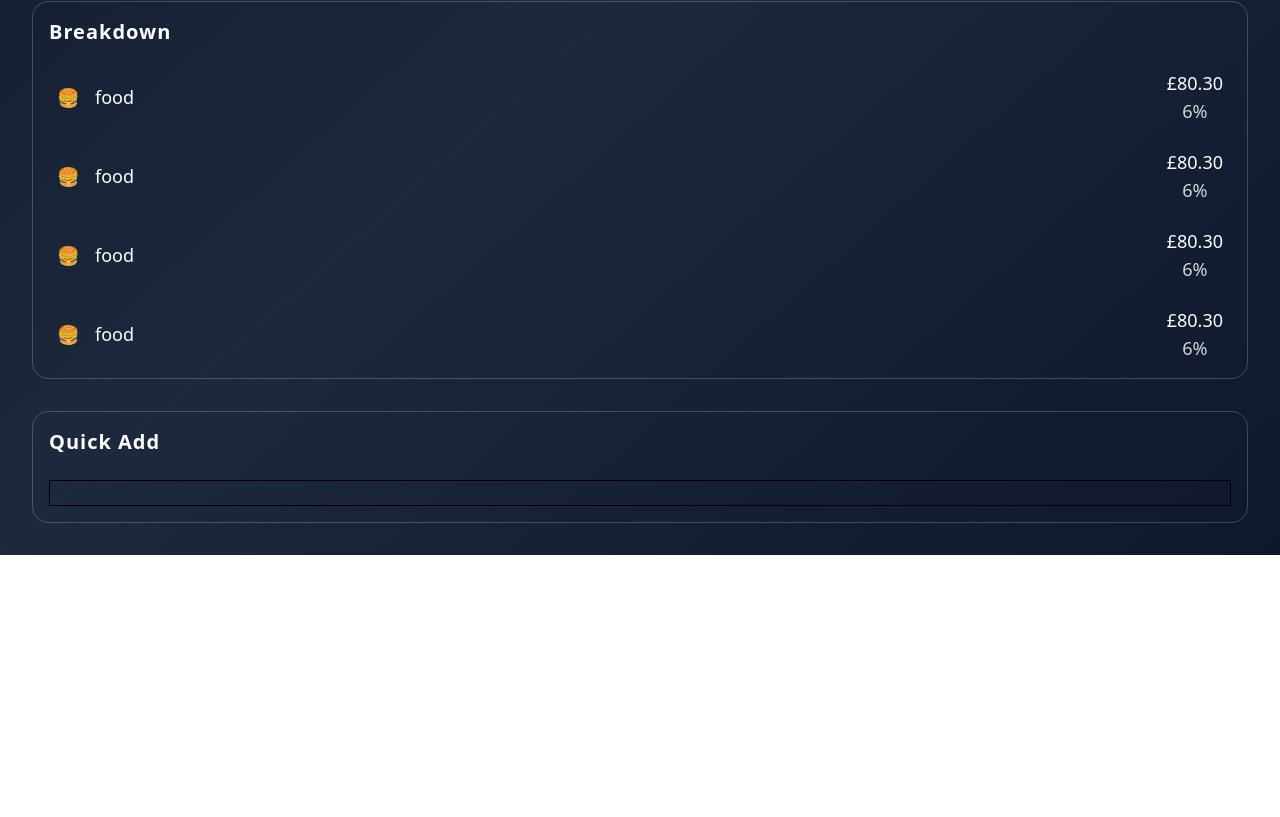
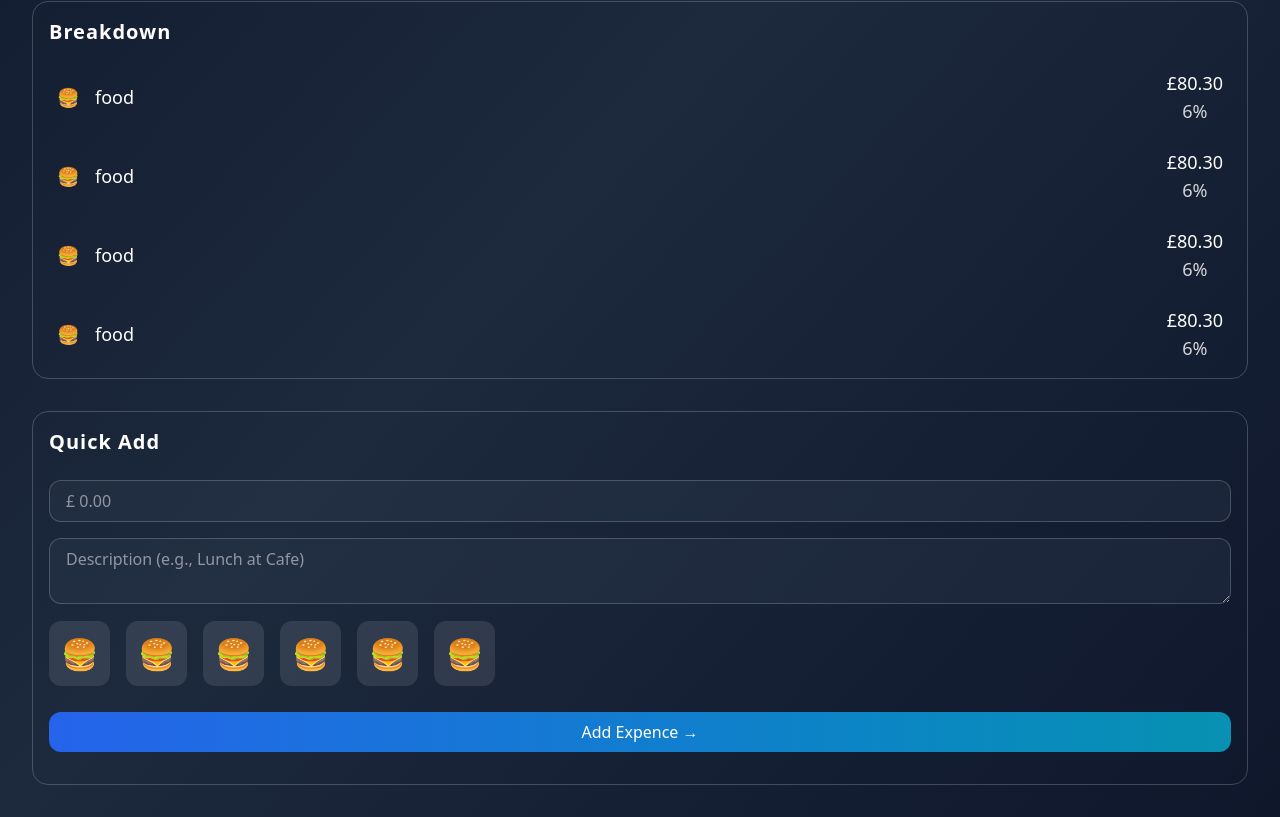
Before and after one commit to A-Karim2003/Expense-Tracker, a React (Vite) app: page / in a window 1280 px wide. Shown: the part 583-1400 px from the top of the page. Before the commit the page ends 1138 px from the top, so only its background shows below. Built offline with nearby package versions, Linux system fonts and the light colour scheme.

Commit message:
feat: Create the UI for  Quick Add section

```diff
--- a/src/Sections/QuickAddSection.jsx
+++ b/src/Sections/QuickAddSection.jsx
@@ -2,9 +2,43 @@ import SectionContainer from "../components/SectionContainer";
 
 function QuickAddSection() {
   return (
-    <SectionContainer SectionTitle={"Quick Add"}>
-      <form className="border">
-        <input className="" />
+    <SectionContainer SectionTitle={"Quick Add"} className="pb-8">
+      <form className=" text-white flex flex-col gap-4">
+        <input
+          type="number"
+          placeholder="£ 0.00"
+          className="w-full bg-(--overlay) border border-(--glass-border) py-2 px-4 text-[16px] outline-none focus:ring-2 focus:ring-(--accent-secondary-hover) rounded-xl"
+        />
+
+        <textarea
+          placeholder="Description (e.g., Lunch at Cafe)"
+          className="w-full bg-(--overlay) border border-(--glass-border) py-2 px-4 text-[16px] outline-none focus:ring-2 focus:ring-(--accent-secondary-hover) rounded-xl"
+        ></textarea>
+
+        <div className="flex gap-4 mt-4">
+          {Array.from({ length: 6 }).map((_, i) => (
+            <div key={i}>
+              <input
+                type="radio"
+                id="food"
+                name="category"
+                value="food"
+                className="peer sr-only"
+              />
+
+              <label
+                htmlFor="food"
+                className="cursor-pointer rounded-xl text-3xl p-3 bg-(--glass-bg) peer-checked:bg-blue-600"
+              >
+                🍔
+              </label>
+            </div>
+          ))}
+        </div>
+
+        <button className="bg-linear-to-r from-(--accent-primary) to-(--accent-secondary) mt-6 p-2 rounded-xl cursor-pointer">
+          Add Expence &rarr;
+        </button>
       </form>
     </SectionContainer>
   );
```
